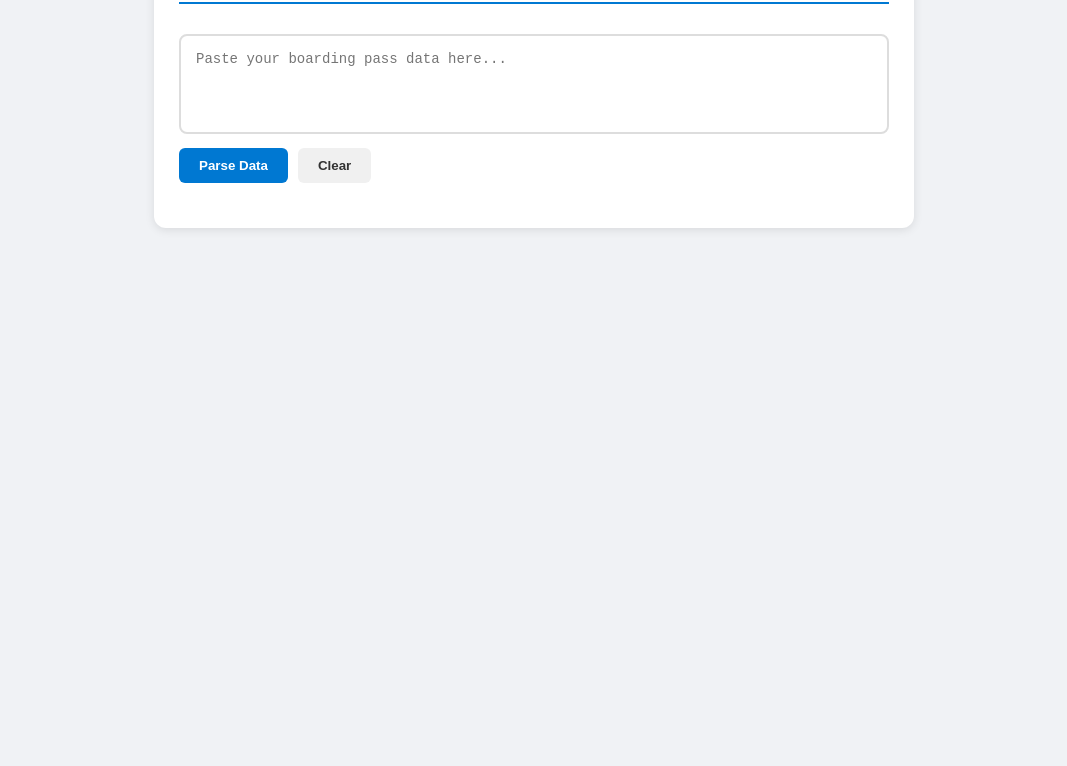
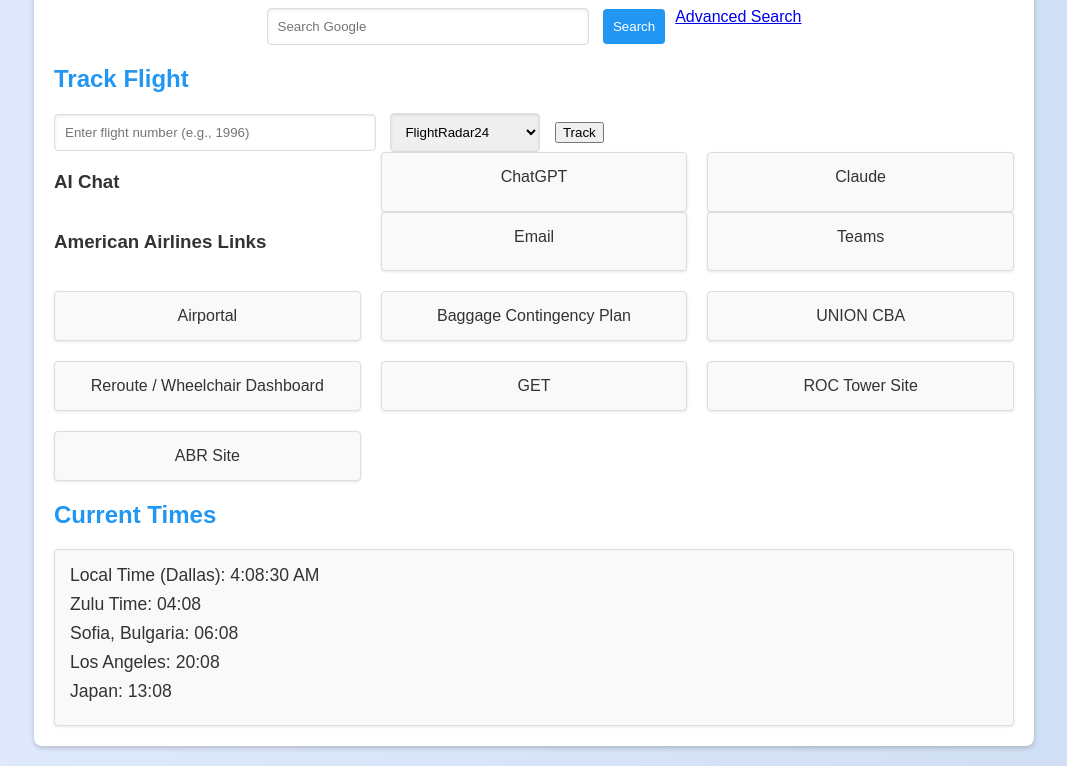
Before and after one commit to Ally1124/ally1124.github.io, a plain HTML site: page html_test.html in a window 1280 px wide. Shown: the part 110-876 px from the top of the page, without its empty margins (106-1173 px from the left). Before the commit the page ends 800 px from the top, so only its background shows below. Drawn offline with Linux system fonts and the light colour scheme.

Commit message:
Update html_test.html

```diff
--- a/html_test.html
+++ b/html_test.html
@@ -1,240 +1,206 @@
 <!DOCTYPE html>
-<html lang="en">
+<html>
 <head>
-    <meta charset="UTF-8">
-    <meta name="viewport" content="width=device-width, initial-scale=1.0">
-    <title>AA Boarding Pass Parser</title>
+  <title>Aviation hub</title>
   <style>
-        * {
-            box-sizing: border-box;
+    body {
       font-family: 'Arial', sans-serif;
+      background: linear-gradient(to right, #e0eafc, #cfdef3);
+      margin: 0;
+      padding: 0;
+      color: #333;
     }
-        body {
-            max-width: 800px;
+
+    .container {
+      max-width: 960px;
       margin: 20px auto;
       padding: 20px;
-            background-color: #f0f2f5;
+      background-color: #fff;
+      box-shadow: 0 2px 5px rgba(0, 0, 0, 0.2);
+      border-radius: 8px;
     }
-        .container {
-            background-color: white;
-            border-radius: 12px;
-            box-shadow: 0 2px 10px rgba(0,0,0,0.1);
-            padding: 25px;
-        }
-        .header {
-            display: flex;
-            align-items: center;
-            justify-content: space-between;
-            margin-bottom: 20px;
-            padding-bottom: 15px;
-            border-bottom: 2px solid #0078D2;
-        }
-        .title {
-            color: #0078D2;
-            margin: 0;
-            font-size: 24px;
-        }
-        .aa-logo {
-            color: #0078D2;
-            font-weight: bold;
-            font-size: 28px;
-        }
-        textarea {
-            width: 100%;
-            height: 100px;
-            margin: 10px 0;
-            padding: 15px;
-            font-family: monospace;
-            border: 2px solid #ddd;
-            border-radius: 8px;
-            font-size: 14px;
-            resize: none;
-        }
-        .button-group {
-            display: flex;
-            gap: 10px;
+
+    h1 {
+      text-align: center;
+      color: #2196F3;
       margin-bottom: 20px;
     }
-        button {
-            padding: 10px 20px;
+
+    h2 {
+      color: #2196F3;
+    }
+
+    .search-area {
+      display: flex;
+      justify-content: center;
+      margin-bottom: 20px;
+    }
+
+    input[type="text"] {
+      padding: 10px;
+      border: 1px solid #ddd;
+      border-radius: 4px;
+      width: 300px;
+      box-shadow: inset 0 1px 3px rgba(0, 0, 0, 0.1);
+    }
+
+    button[type="submit"] {
+      padding: 10px;
+      background-color: #2196F3;
+      color: #fff;
       border: none;
-            border-radius: 6px;
+      border-radius: 4px;
       cursor: pointer;
-            font-weight: bold;
-            transition: all 0.2s;
+      margin-left: 10px;
+      transition: background-color 0.3s ease;
     }
-        .parse-btn {
-            background: #0078D2;
-            color: white;
+
+    button[type="submit"]:hover {
+      background-color: #1976D2;
     }
-        .clear-btn {
-            background: #f0f0f0;
+
+    .link-group {
+      display: grid;
+      grid-template-columns: repeat(auto-fit, minmax(250px, 1fr));
+      gap: 20px;
+    }
+
+    .link-group a {
+      display: block;
+      padding: 15px;
+      background-color: #f9f9f9;
+      border: 1px solid #ddd;
+      border-radius: 4px;
+      text-decoration: none;
       color: #333;
+      text-align: center;
+      transition: background-color 0.3s ease;
+      box-shadow: 0 1px 3px rgba(0, 0, 0, 0.1);
     }
-        button:hover {
-            transform: translateY(-1px);
-            box-shadow: 0 2px 5px rgba(0,0,0,0.1);
+
+    .link-group a:hover {
+      background-color: #f0f0f0;
+      box-shadow: 0 2px 5px rgba(0, 0, 0, 0.2);
     }
-        .result {
-            display: none;
-            background: white;
-            border: 2px solid #0078D2;
-            border-radius: 8px;
-            padding: 20px;
+
+    .time-section {
       margin-top: 20px;
+      border: 1px solid #ddd;
+      padding: 15px;
+      border-radius: 4px;
+      background-color: #f9f9f9;
+      box-shadow: 0 1px 3px rgba(0, 0, 0, 0.1);
     }
-        .field {
-            display: flex;
-            align-items: center;
-            padding: 12px;
-            border-bottom: 1px solid #eee;
-            position: relative;
+
+    .time-entry {
+      margin-bottom: 8px;
+      font-size: 1.1em;
     }
-        .field:last-child {
-            border-bottom: none;
+
+    #flight-number, #tracking-service {
+      padding: 10px;
+      border: 1px solid #ddd;
+      border-radius: 4px;
+      margin-right: 10px;
+      box-shadow: inset 0 1px 3px rgba(0, 0, 0, 0.1);
     }
-        .field:hover {
-            background-color: #f8f9fa;
-        }
-        .label {
-            width: 250px;
-            font-weight: bold;
-            color: #0078D2;
-        }
-        .value {
-            flex: 1;
-        }
-        .copy-btn {
-            background: transparent;
-            color: #0078D2;
-            padding: 5px 10px;
-            font-size: 12px;
-            border: 1px solid #0078D2;
-            border-radius: 4px;
-            opacity: 0;
-            transition: opacity 0.2s;
-        }
-        .field:hover .copy-btn {
-            opacity: 1;
-        }
-        .copy-btn:hover {
-            background: #0078D2;
-            color: white;
-        }
-        .success-message {
-            position: fixed;
-            top: 20px;
-            right: 20px;
-            background: #4CAF50;
-            color: white;
-            padding: 10px 20px;
-            border-radius: 4px;
-            display: none;
+
+    #tracking-service {
+      width: 150px;
     }
   </style>
 </head>
 <body>
   <div class="container">
-        <div class="header">
-            <h1 class="title">Boarding Pass Parser</h1>
-            <div class="aa-logo">AA</div>
+    <h1>Aviation hub</h1>
+
+    <div class="search-area">
+      <form action="https://www.google.com/search" method="get" target="_blank">
+        <input type="text" name="q" placeholder="Search Google">
+        <button type="submit">Search</button>
+      </form>
+      <a href="https://www.google.com/advanced_search?q=googlr&ie=UTF-8&ptid=19034382&ptt=8&fpts=1736046378892" target="_blank" style="margin-left: 10px;">Advanced Search</a>
     </div>
 
-        <textarea placeholder="Paste your boarding pass data here..."></textarea>
-
-        <div class="button-group">
-            <button class="parse-btn" onclick="parse()">Parse Data</button>
-            <button class="clear-btn" onclick="clearAll()">Clear</button>
+    <h2>Track Flight</h2>
+    <div>
+      <input type="text" id="flight-number" placeholder="Enter flight number (e.g., 1996)">
+      <select id="tracking-service">
+        <option value="flightradar24">FlightRadar24</option>
+        <option value="flightaware">FlightAware</option>
+      </select>
+      <button onclick="openFlightTracker()">Track</button>
     </div>
 
-        <div class="result" id="result"></div>
+    <div class="link-group">
+      <h3>AI Chat</h3>
+      <a href="https://chat.openai.com/" target="_blank">ChatGPT</a>
+      <a href="https://claude.ai/" target="_blank">Claude</a>
     </div>
 
-    <div class="success-message" id="copyMessage">Copied to clipboard!</div>
+
+    <div class="link-group">
+      <h3>American Airlines Links</h3>
+      <a href="https://webmail.aa.com/" target="_blank">Email</a>
+      <a href="https://teams.microsoft.com/v2/" target="_blank">Teams</a>
+      <a href="https://airportal.aa.com/" target="_blank">Airportal</a>
+      <a href="https://spteam.aa.com/sites/D5B/SiteAssets/Forms/AllItems.aspx?id=%2Fsites%2FD5B%2FSiteAssets%2FSitePages%2FTopicHome%281%29%2F4036318324DFW%2DBag%2DMovement%2DContingency%2DFinal%2DCopy%2Epdf&parent=%2Fsites%2FD5B%2FSiteAssets%2FSitePages%2FTopicHome%281%29" target="_blank">Baggage Contingency Plan</a>
+      <a href="https://spteam.aa.com/sites/D5B/Shared%20Documents/Forms/AllItems.aspx?id=%2Fsites%2FD5B%2FShared%20Documents%2FABR%20Ops%2FTWU%2FFleet%20Service%20JCBA%20TA%20final%203%2D9%2D2020%2Epdf&parent=%2Fsites%2FD5B%2FShared%20Documents%2FABR%20Ops%2FTWU" target="_blank">UNION CBA</a>
+      <a href="https://app.powerbi.com/groups/me/apps/329a2051-48be-439d-82fe-56dec90523c7/reports/494276d2-cbb1-4fb2-a791-f2b1cd533787/ReportSectiond139402f12d80b83cdd2?experience=power-bi" target="_blank">Reroute / Wheelchair Dashboard</a>
+      <a href="https://get.aa.com/" target="_blank">GET</a>
+      <a href="https://spteam.aa.com/sites/DFWROC" target="_blank">ROC Tower Site</a>
+      <a href="https://spteam.aa.com/sites/D5B" target="_blank">ABR Site</a>
+    </div>
+
+    <h2>Current Times</h2>
+    <div class="time-section">
+      <div class="time-entry" id="local-time"></div>
+      <div class="time-entry" id="zulu-time"></div>
+      <div class="time-entry" id="sofia-time"></div>
+      <div class="time-entry" id="lax-time"></div>
+      <div class="time-entry" id="japan-time"></div>
+    </div>
+
+  </div>
 
   <script>
-        function parse() {
-            const input = document.querySelector('textarea').value.trim();
-            const result = document.getElementById('result');
+    function updateTimes() {
+      const now = new Date();
+      const options = { timeZone: 'UTC', hour12: false, hour: '2-digit', minute:'2-digit' };
 
-            try {
-                const parts = input.split(' ').filter(part => part.length > 0);
-
-                const data = {
-                    formatCode: input.charAt(0),
-                    legs: input.charAt(1),
-                    passengerName: input.substring(2, input.indexOf('.')).trim(),
-                    ticketType: 'E',
-                    recordLocator: parts.find(p => p.startsWith('E')).substring(1),
-                    fromAirport: parts.find(p => p.includes('AA')).substring(0, 3),
-                    toAirport: parts.find(p => p.includes('AA')).substring(3, 6),
-                    airline: 'AA',
-                    flightNumber: parts.find(p => /^\d{4}$/.test(p)),
-                    julianDate: parts.find(p => p.includes('C')).substring(0, 3),
-                    compartment: 'C',
-                    seat: parts.find(p => p.includes('C')).substring(4, 8),
-                    sequence: '0239',
-                    status: '1',
-                    ffNumber: input.substring(input.lastIndexOf('AA') + 3).trim()
-                };
-
-                const julianToDate = (julian) => {
-                    const year = new Date().getFullYear();
-                    const date = new Date(year, 0);
-                    date.setDate(parseInt(julian));
-                    return date.toLocaleDateString('en-US', {
-                        month: 'long',
-                        day: 'numeric',
-                        year: 'numeric'
-                    });
-                };
-
-                const fields = [
-                    ['Format code', data.formatCode],
-                    ['Number of legs encoded', data.legs],
-                    ['Passenger name', data.passengerName],
-                    ['Electronic Ticket Indicator', data.ticketType],
-                    ['Record locator', data.recordLocator],
-                    ['From airport code', data.fromAirport],
-                    ['To airport code', data.toAirport],
-                    ['Airline code', data.airline],
-                    ['Flight number', data.flightNumber],
-                    ['Date Of Flight (Julian Date)', `${data.julianDate} (${julianToDate(data.julianDate)})`],
-                    ['Compartment Code', data.compartment],
-                    ['Seat number', data.seat],
-                    ['Check-In Sequence Number', data.sequence],
-                    ['Passenger Status', data.status],
-                    ['Frequent Flyer Number', data.ffNumber]
-                ];
-
-                result.innerHTML = fields.map(([label, value]) => `
-                    <div class="field">
-                        <div class="label">${label}</div>
-                        <div class="value">${value}</div>
-                        <button class="copy-btn" onclick="copyToClipboard('${value}')">Copy</button>
-                    </div>
-                `).join('');
-
-                result.style.display = 'block';
-            } catch (error) {
-                result.innerHTML = `<div style="color: red;">Unable to parse boarding pass. Please make sure you've pasted the complete data.</div>`;
-                result.style.display = 'block';
-            }
+      document.getElementById('local-time').textContent =
+        "Local Time (Dallas): " + now.toLocaleTimeString('en-US');
+      document.getElementById('zulu-time').textContent =
+        "Zulu Time: " + now.toLocaleTimeString('en-US', options);
+      document.getElementById('sofia-time').textContent =
+        "Sofia, Bulgaria: " + now.toLocaleTimeString('en-US', { timeZone: 'Europe/Sofia', hour12: false, hour: '2-digit', minute:'2-digit' });
+      document.getElementById('lax-time').textContent =
+        "Los Angeles: " + now.toLocaleTimeString('en-US', { timeZone: 'America/Los_Angeles', hour12: false, hour: '2-digit', minute:'2-digit' });
+      document.getElementById('japan-time').textContent =
+        "Japan: " + now.toLocaleTimeString('en-US', { timeZone: 'Asia/Tokyo', hour12: false, hour: '2-digit', minute:'2-digit' });
     }
 
-        function clearAll() {
-            document.querySelector('textarea').value = '';
-            document.getElementById('result').style.display = 'none';
+    setInterval(updateTimes, 1000);
+    updateTimes();
+
+
+    function openFlightTracker() {
+      const flightNumber = document.getElementById('flight-number').value;
+      const service = document.getElementById('tracking-service').value;
+
+      let url;
+      switch (service) {
+        case 'flightradar24':
+          url = `https://www.flightradar24.com/AAL${flightNumber}`;
+          break;
+        case 'flightaware':
+          url = `https://flightaware.com/live/flight/AAL${flightNumber}`;
+          break;
+        default:
+          return;
       }
 
-        function copyToClipboard(text) {
-            navigator.clipboard.writeText(text).then(() => {
-                const message = document.getElementById('copyMessage');
-                message.style.display = 'block';
-                setTimeout(() => {
-                    message.style.display = 'none';
-                }, 2000);
-            });
+      window.open(url, '_blank');
     }
   </script>
 </body>
```
Lines whose indentation alone changed are shown as unchanged.
